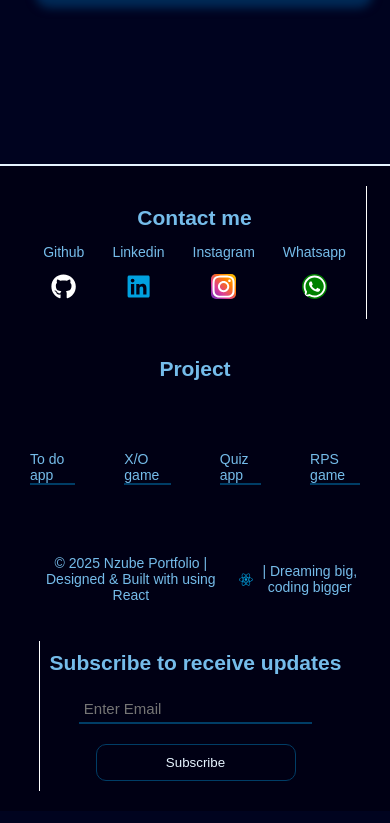
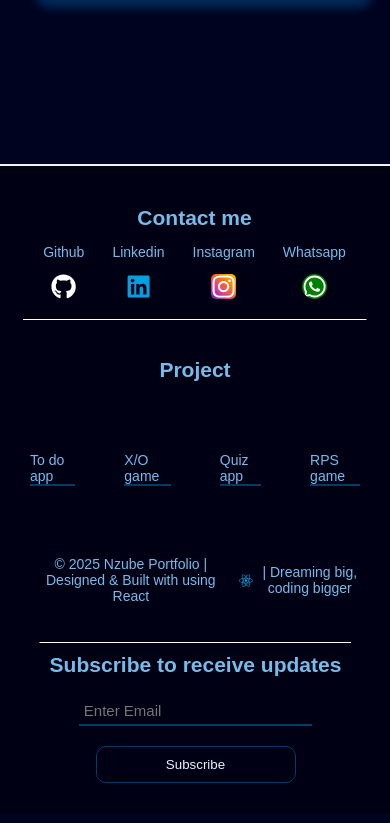
Before and after one commit to Nikeemma12/my-portfolio, a React (Vite) app: page / in a window 390 px wide. Shown: the part 3209-4032 px from the top of the page. Built offline with nearby package versions, Linux system fonts and the light colour scheme.

Commit message:
Update project with new changes

```diff
--- a/src/index.css
+++ b/src/index.css
@@ -688,4 +688,12 @@ input[type="text"] {
     margin-top: 250px;
     margin-bottom: 150vh;
   }
+  .Contact {
+    border-right: 1px solid transparent;
+    border-bottom: 1px solid white;
+  }
+  .Subsribe {
+    border-left: 1px solid transparent;
+    border-top: 1px solid white;
+  }
 }
```
